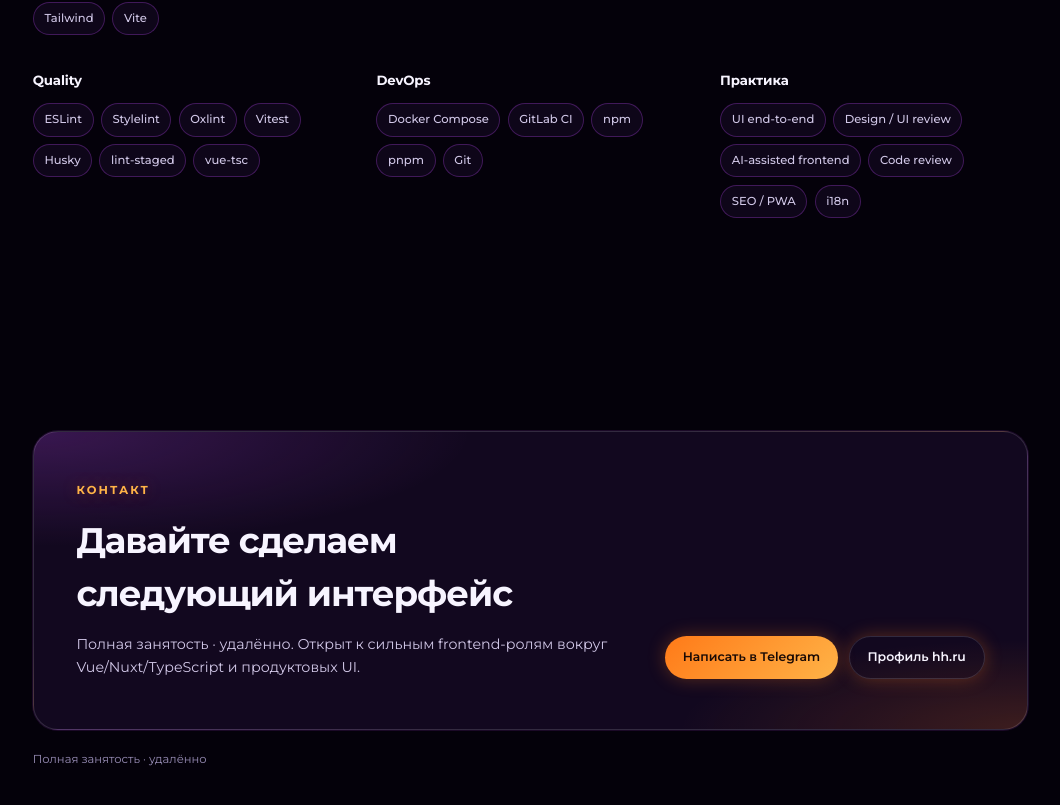
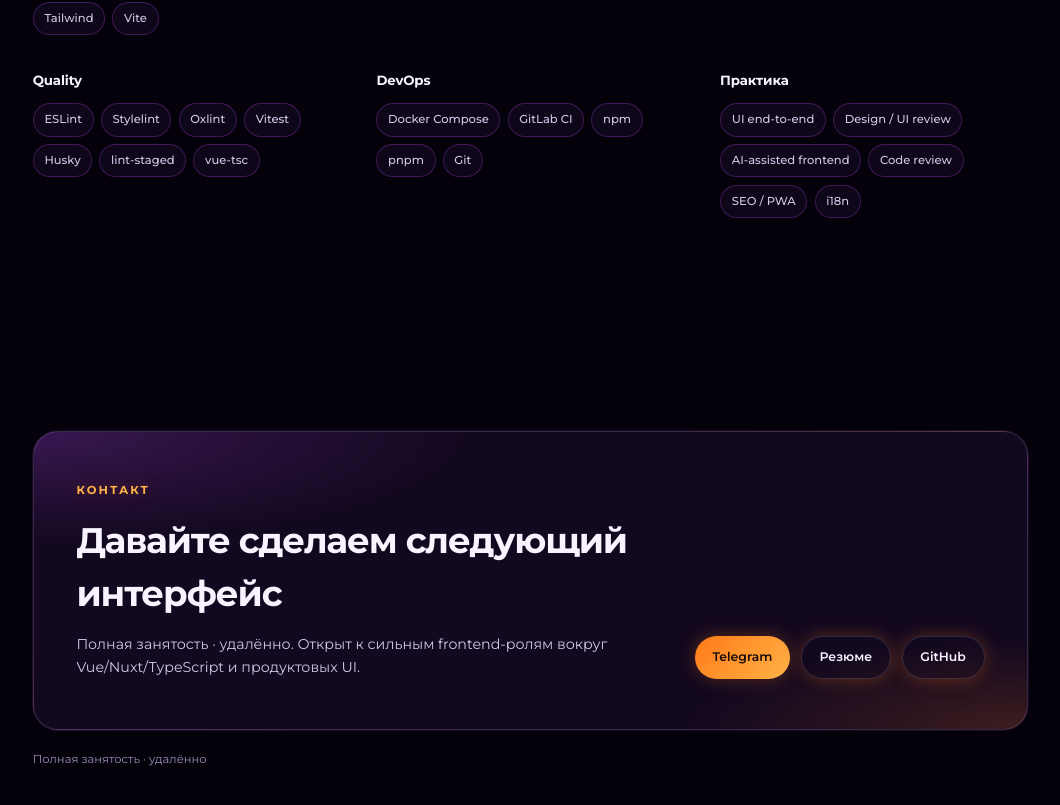
Before and after one commit to evgeny-markov/em-react, a React (Vite) app: page / in a window 1280 px wide. Shown: the part 4215-5020 px from the top of the page, without its empty margins (102-1162 px from the left). Built offline with nearby package versions, Linux system fonts and the light colour scheme.

Commit message:
changed_link

```diff
--- a/src/components/Contact.tsx
+++ b/src/components/Contact.tsx
@@ -73,7 +73,7 @@ function Contact() {
               target="_blank"
               rel="noreferrer noopener"
             >
-              Написать в Telegram
+              Telegram
             </a>
             <a
               className="contact__link contact__link--ghost"
@@ -81,7 +81,15 @@ function Contact() {
               target="_blank"
               rel="noreferrer noopener"
             >
-              Профиль hh.ru
+              Резюме
+            </a>
+            <a
+              className="contact__link contact__link--ghost"
+              href={site.githubUrl}
+              target="_blank"
+              rel="noreferrer noopener"
+            >
+              GitHub
             </a>
           </div>
         </div>
--- a/src/data/content.ts
+++ b/src/data/content.ts
@@ -5,6 +5,7 @@ export const site = {
   availability: 'Полная занятость · удалённо',
   telegramUrl: 'https://t.me/evgeniy_markov',
   hhUrl: 'https://hh.ru/resume/e952357aff068bca3e0039ed1f4b575a7a6c65',
+  githubUrl: 'https://github.com/evgeny-markov/em-react',
   heroLead:
     'Собираю понятные интерфейсы: от промо и лендингов до SPA/SSR, кабинетов и админок. 6+ лет коммерческого опыта.',
   about:
```
